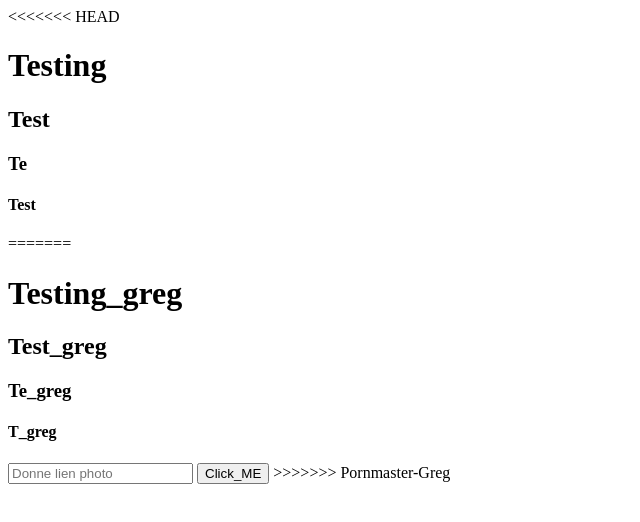
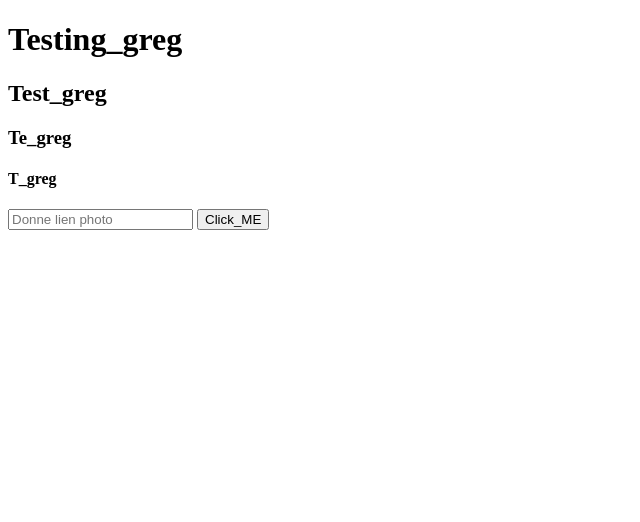
Before and after one commit to K-CDN-EU/Exemples, a plain HTML site: page index.html in a window 1280 px wide. Shown: the whole page, without its empty margins (0-640 px from the left). Drawn offline with Linux system fonts and the light colour scheme.

Commit message:
Update index.html

```diff
--- a/index.html
+++ b/index.html
@@ -6,12 +6,6 @@
     <title>Document</title>
 </head>
 <body>
-<<<<<<< HEAD
-    <h1>Testing</h1>
-    <h2>Test</h2>
-    <h3>Te</h3>
-    <h4>Test</h4>
-=======
     <h1>Testing_greg</h1>
     <h2>Test_greg</h2>
     <h3>Te_greg</h3>
@@ -24,6 +18,5 @@
           alert("Vous avez saisi : " + inputValue);
         }
       </script>
->>>>>>> Pornmaster-Greg
 </body>
 </html>
```
